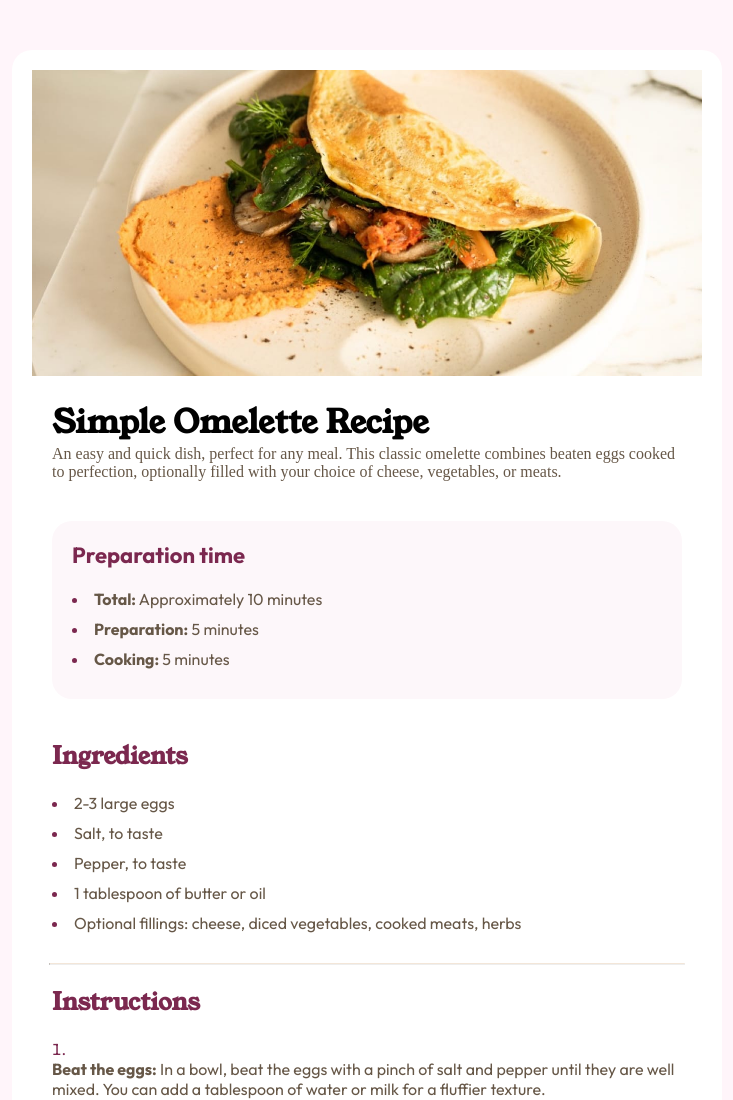
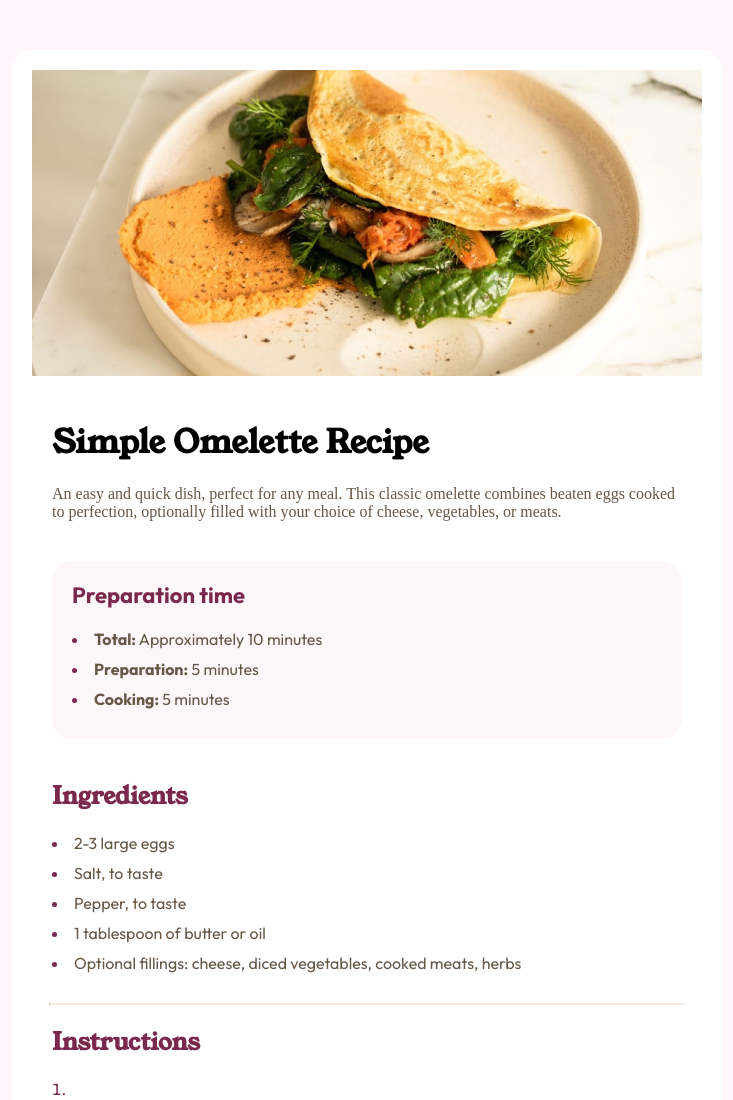
Before and after one commit to DanieleErcoli243/recipe-page-main, a plain HTML site: page index.html in a window 1280 px wide. Shown: the top 1100 px of the page, without its empty margins (273-1006 px from the left). Drawn offline with Linux system fonts and the light colour scheme.

Commit message:
gave some margin to the heading 1

```diff
--- a/css/style.css
+++ b/css/style.css
@@ -13,6 +13,10 @@ body {
 
 main {
     height: 100vh;
+}
+
+h1 {
+    margin: 20px 0;
 }
 
 h2 {
```
